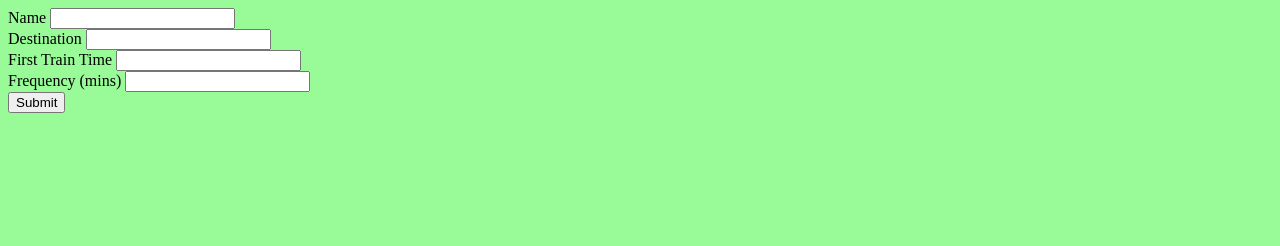
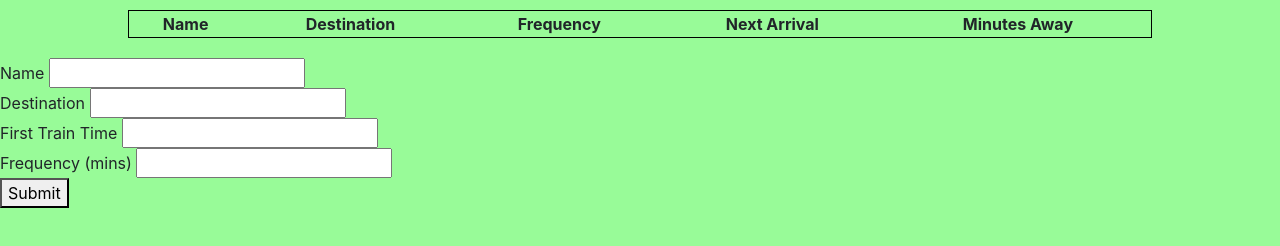
Before and after one commit to rhondakremer/trainschedule, a plain HTML site: page index.html in a window 1280 px wide. Drawn offline with nearby package versions, Linux system fonts and the light colour scheme; no server answers.

Commit message:
table rows dynamically generated with firebase info

```diff
--- a/index.html
+++ b/index.html
@@ -5,10 +5,22 @@
     <meta name="viewport" content="width=device-width, initial-scale=1.0">
     <meta http-equiv="X-UA-Compatible" content="ie=edge">
     <title>Document</title>
+    <link rel="stylesheet" href="https://stackpath.bootstrapcdn.com/bootstrap/4.3.1/css/bootstrap.min.css" integrity="sha384-ggOyR0iXCbMQv3Xipma34MD+dH/1fQ784/j6cY/iJTQUOhcWr7x9JvoRxT2MZw1T" crossorigin="anonymous">
     <link rel="stylesheet" type="text/css" href="style.css">
     <script src="https://ajax.googleapis.com/ajax/libs/jquery/3.4.1/jquery.min.js"></script>
 </head>
 <body>
+<div id="container">
+<div id="trainSchedule">
+    <table id="trainInfo">
+        <th>Name</th>
+        <th>Destination</th>
+        <th>Frequency</th>
+        <th>Next Arrival</th>
+        <th>Minutes Away</th>
+    </table>
+</div>
+
 
 <div id="formArea">
     <form>
@@ -23,7 +35,7 @@
 
 
 
-
+</div>
 <script src="logic.js"></script>
 <script src="https://www.gstatic.com/firebasejs/6.3.4/firebase-app.js"></script>
 <script src="https://www.gstatic.com/firebasejs/6.3.1/firebase-database.js"></script>
--- a/logic.js
+++ b/logic.js
@@ -23,6 +23,28 @@ $(document).ready(function() {
       firebase.initializeApp(firebaseConfig);
       var database = firebase.database();
 
+    database.ref().on("child_added", function(snapshot) {
+    console.log(snapshot.val());
+    var storedInfo = snapshot.val();
+    var trainNames = storedInfo.trainName;
+    var trainDestinations = storedInfo.trainDestination;
+    var trainFrequency = storedInfo.trainFrequency;
+    var trainTimes = storedInfo.trainTime;
+
+
+    /*$("#trainInfo").append("<td>" + trainNames);
+    $("#trainInfo").append("<td>" + trainDestinations);
+    $("#trainInfo").append("<td>" + trainFrequency);
+    $("#trainInfo").append("<td>" + "Next Arrival");
+    $("#trainInfo").append("<td>" + "Minutes Away");*/
+
+    $("#trainInfo").append("<tr><td>" + trainNames + "</td><td>" + trainDestinations + "</td><td>" +trainFrequency + "</td><td>" + "Next Arrival" + "</td><td>" + "Minutes Away" + "</td></tr>");
+
+    });
+
+
+
+
     $("#submitButton").click(function(event){
         event.preventDefault()
         //alert("you just clicked me!")
@@ -41,7 +63,7 @@ $(document).ready(function() {
             trainDestination: trainDestination,
             trainTime: trainTime,
             trainFrequency: trainFrequency
-        })
+        });
     });
 
 
--- a/style.css
+++ b/style.css
@@ -1,3 +1,25 @@
 body {
     background: palegreen;
 }
+
+#trainSchedule {
+    text-align: center;
+}
+#trainInfo {
+    border: 1px solid black;
+    margin-left: auto;
+    margin-right: auto;
+    width: 80%;
+    margin-top: 10px;
+    margin-bottom: 20px;
+}
+
+th {
+    border-bottom: 1px solid black;
+}
+
+td {
+    border-bottom: 1px solid black;
+    text-align: center!important;
+
+}
```
